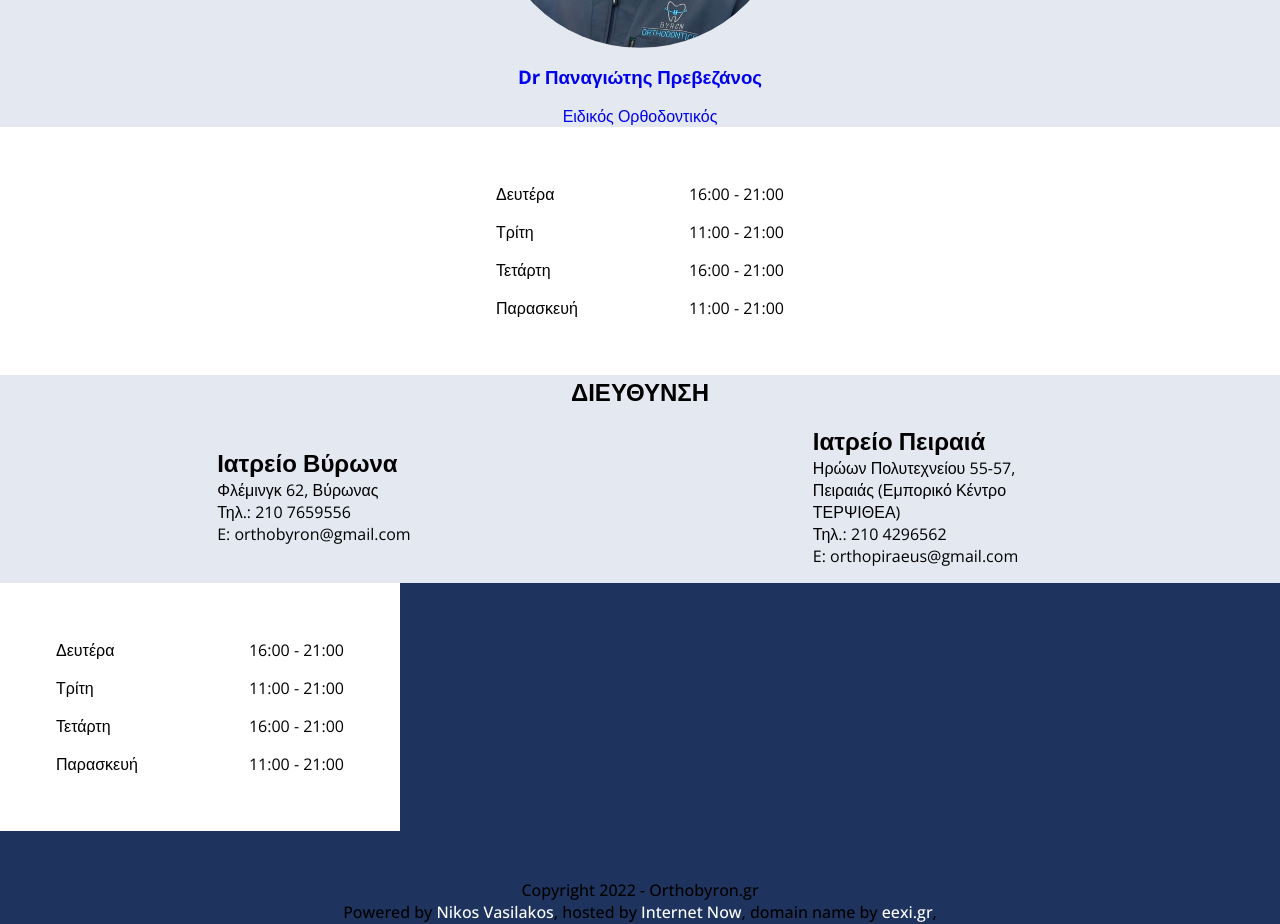
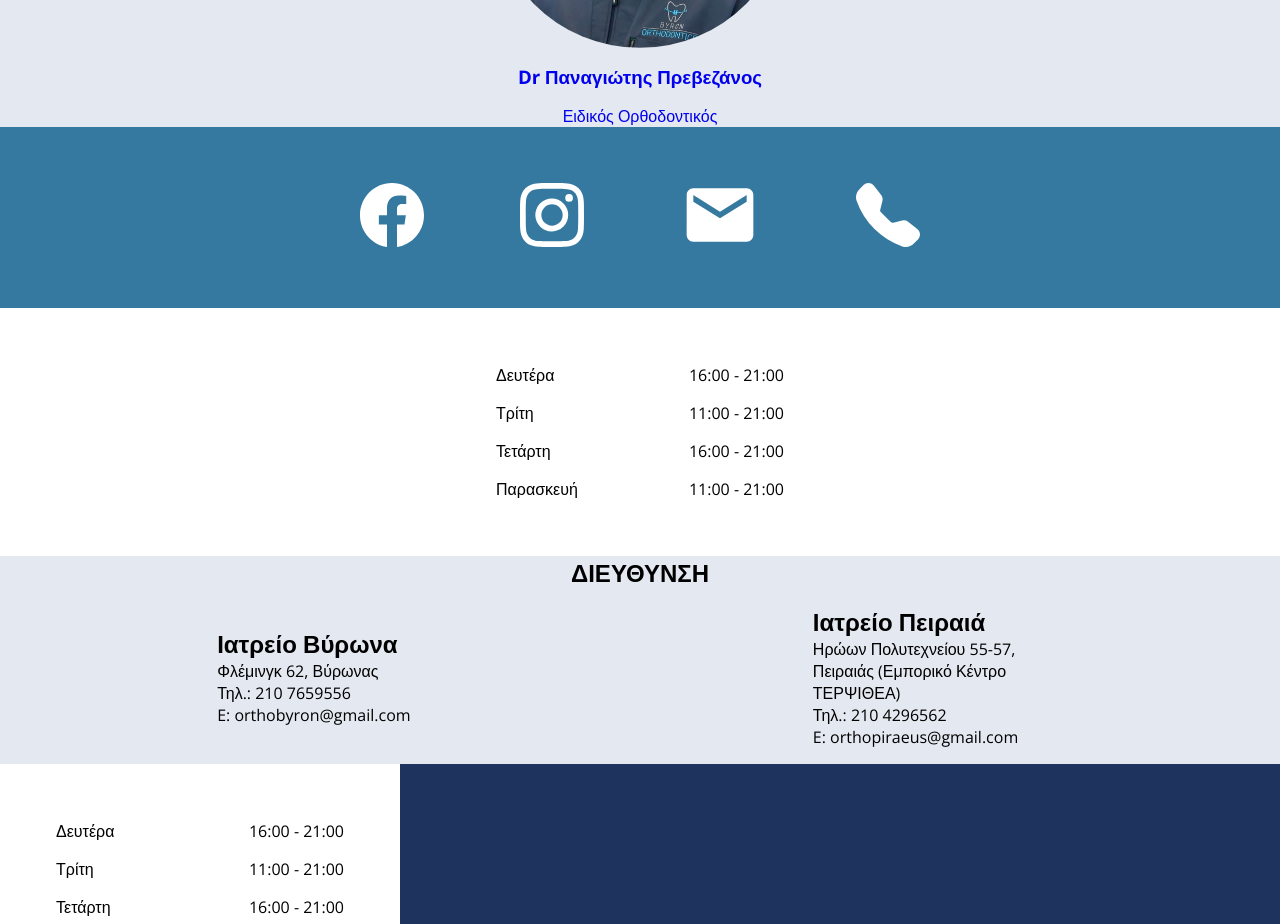
Before and after one commit to 3vilBonobo/orthobyron.gr, a React (Create React App) app: page / in a window 1280 px wide. Shown: the part 3120-4044 px from the top of the page. Built offline with nearby package versions, Linux system fonts and the light colour scheme; the HTML template or start-up script is replaced by a standard one.

Commit message:
add socials section

```diff
--- a/src/components/Header.js
+++ b/src/components/Header.js
@@ -3,6 +3,7 @@ import Navbar from './Navbar/Navbar';
 import BannerTop from '../assets/orizontio2.jpg';
 import BannerPdf from '../assets/bannerPdf.pdf';
 import Logo from '../assets/logo.png';
+import { contact } from '../data/data';
 import {
   StyledHeader,
   StyledBannerTop,
@@ -20,7 +21,7 @@ const Header = () => {
         <StyledBannerTop src={BannerTop} alt="EFKA Banner" />
       </a>
       <StyledMidHeader>
-        <StyledPhone href="tel:2107659556">210 7659556</StyledPhone>
+        <StyledPhone href={`tel:${contact.phone}`}>{contact.phone}</StyledPhone>
         <StyledCTA to="contact">ΚΛΕΙΣΤΕ ΡΑΝΤΕΒΟΥ</StyledCTA>
       </StyledMidHeader>
       <Link to="/">
--- /dev/null
+++ b/src/components/SocialMediaHome.js
@@ -0,0 +1,30 @@
+import { contact } from '../data/data';
+import {
+  StyledSocialsHomeWrapper,
+  StyledSocialLink,
+  StyledFacebookHome,
+  StyledInstagramHome,
+  StyledMailHome,
+  StyledPhoneHome,
+} from './styles/SocialMedia.style';
+
+const SocialMediaHome = () => {
+  return (
+    <StyledSocialsHomeWrapper>
+      <StyledSocialLink href={contact.facebook} target="_blank">
+        <StyledFacebookHome />
+      </StyledSocialLink>
+      <StyledSocialLink href={contact.instagram} target="_blank">
+        <StyledInstagramHome />
+      </StyledSocialLink>
+      <StyledSocialLink href={`mailto:${contact.mail}`} target="_blank">
+        <StyledMailHome />
+      </StyledSocialLink>
+      <StyledSocialLink href={`tel:${contact.phone}`} target="_blank">
+        <StyledPhoneHome />
+      </StyledSocialLink>
+    </StyledSocialsHomeWrapper>
+  );
+};
+
+export default SocialMediaHome;
--- /dev/null
+++ b/src/components/Styles/SocialMedia.style.js
@@ -0,0 +1,32 @@
+import styled from 'styled-components';
+import { BsFacebook, BsInstagram, BsFillTelephoneFill } from 'react-icons/bs';
+import { MdMail } from 'react-icons/md';
+
+export const StyledSocialsHomeWrapper = styled.div`
+  display: flex;
+  flex-direction: row;
+  justify-content: center;
+  align-items: center;
+`;
+export const StyledSocialLink = styled.a`
+  text-decoration: none;
+  padding: 3rem;
+`;
+
+export const StyledFacebookHome = styled(BsFacebook)`
+  font-size: 4rem;
+  color: #fff;
+`;
+
+export const StyledInstagramHome = styled(BsInstagram)`
+  font-size: 4rem;
+  color: #fff;
+`;
+export const StyledMailHome = styled(MdMail)`
+  font-size: 5rem;
+  color: #fff;
+`;
+export const StyledPhoneHome = styled(BsFillTelephoneFill)`
+  font-size: 4rem;
+  color: #fff;
+`;
--- a/src/components/routes/Home.js
+++ b/src/components/routes/Home.js
@@ -1,6 +1,6 @@
 import Salon1 from '../../assets/salon1.jpg';
 import Treatment from '../Treatment';
-import { intro, addresses, clinicsImages } from '../../data/data';
+import { contact, intro, addresses, clinicsImages } from '../../data/data';
 import ReviewsCarousel from '../ReviewsCarousel';
 import CTAButton from '../CTAButton';
 import { StyledAppointmentBtn } from '../styles/CTAButton.styles';
@@ -24,15 +24,17 @@ import {
   StyledMapSection,
   StyledMapWrapper,
   StyledPersonnelSection,
+  StyledSocialsSection,
 } from '../styles/Home.styles';
 import PersonHome from '../PersonHome';
+import SocialMediaHome from '../SocialMediaHome';
 
 const Home = () => {
   return (
     <>
       <StyledHero>
         <StyledHeroTitle>ΟΡΘΟΔΟΝΤΙΚΑ ΙΑΤΡΕΙΑ</StyledHeroTitle>
-        <StyledHeroBtn href="tel:2107659556">210 7659556</StyledHeroBtn>
+        <StyledHeroBtn href={`tel:${contact.phone}`}>210 7659556</StyledHeroBtn>
         <StyledHeroImg src={Salon1} alt="" />
       </StyledHero>
 
@@ -65,6 +67,10 @@ const Home = () => {
       <StyledPersonnelSection>
         <PersonHome />
       </StyledPersonnelSection>
+      <StyledSocialsSection>
+        <SocialMediaHome />
+      </StyledSocialsSection>
+
       <StyledWorkHoursSection>
         <WorkHours />
       </StyledWorkHoursSection>
--- a/src/data/data.js
+++ b/src/data/data.js
@@ -119,6 +119,13 @@ export const clinicsImages = {
       'images/iatreio_peiraias_05.jpg',
     ],
   },
+};
+
+export const contact = {
+  facebook: 'https://www.facebook.com/byron.orthodontics',
+  instagram: '',
+  mail: 'orthobyron@gmail.com',
+  phone: '210 7659556',
 };
 
 export const iatreia = {
```
